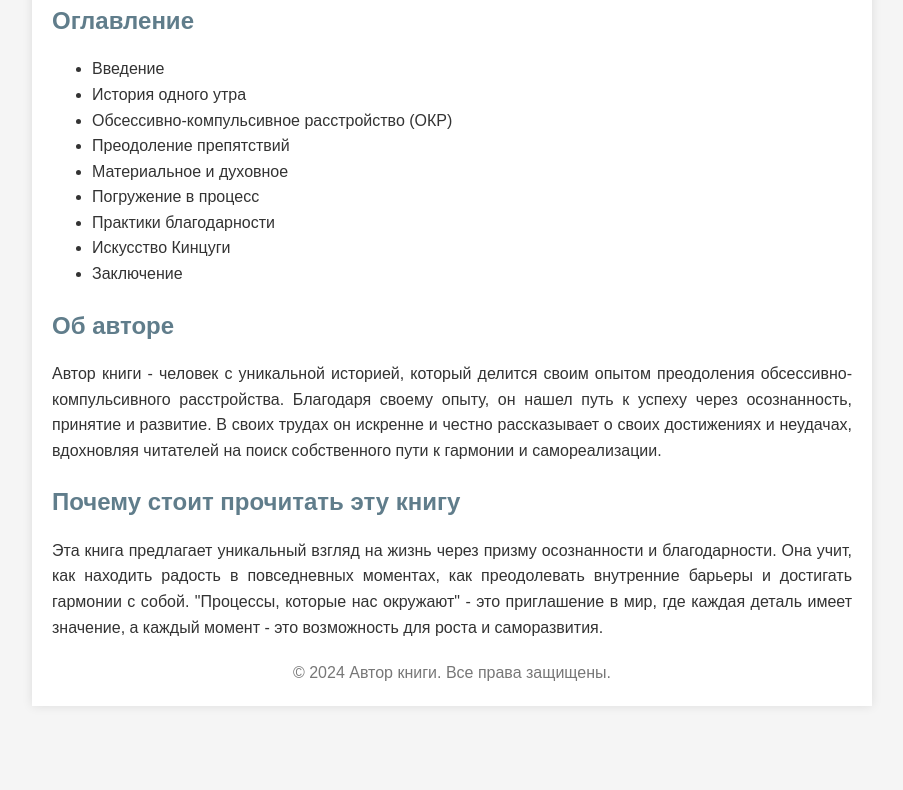
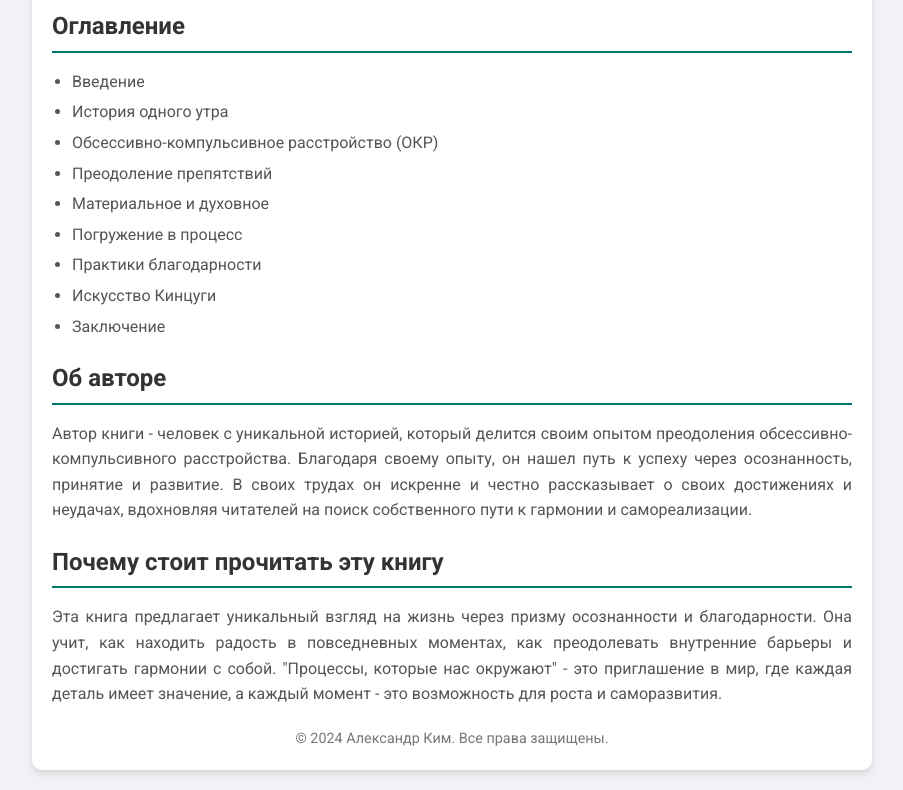
Before and after one commit to alex2kim4chee/book-presentation, a plain HTML site: page index.html in a window 1280 px wide. Shown: the part 380-1170 px from the top of the page, without its empty margins (188-1091 px from the left). Before the commit the page ends 1106 px from the top, so only its background shows below. Drawn offline with Linux system fonts and the light colour scheme.

Commit message:
Update index.html

```diff
--- a/index.html
+++ b/index.html
@@ -4,31 +4,44 @@
     <meta charset="UTF-8">
     <meta name="viewport" content="width=device-width, initial-scale=1.0">
     <title>Процессы, которые нас окружают - Презентация книги</title>
+    <link href="https://fonts.googleapis.com/css2?family=Roboto:wght@400;700&display=swap" rel="stylesheet">
     <style>
         body {
-            font-family: Arial, sans-serif;
+            font-family: 'Roboto', sans-serif;
             line-height: 1.6;
-            background-color: #f5f5f5;
+            background-color: #f0f2f5;
             color: #333;
             margin: 0;
-            padding: 20px;
+            padding: 0;
         }
         .container {
             max-width: 800px;
-            margin: 0 auto;
+            margin: 20px auto;
             background-color: #fff;
             padding: 20px;
-            box-shadow: 0 0 10px rgba(0, 0, 0, 0.1);
+            box-shadow: 0 4px 6px rgba(0, 0, 0, 0.1);
+            border-radius: 10px;
+            overflow: hidden;
         }
         h1 {
-            color: #009688;
+            color: #00796b;
+            text-align: center;
+            margin-bottom: 20px;
         }
         h2 {
-            color: #607d8b;
+            color: #00796b;
+            margin-bottom: 10px;
+            border-bottom: 2px solid #00796b;
+            padding-bottom: 5px;
         }
         .cover-image {
             width: 100%;
             height: auto;
+            border-radius: 10px;
+            transition: transform 0.3s ease;
+        }
+        .cover-image:hover {
+            transform: scale(1.05);
         }
         .section {
             margin-bottom: 20px;
@@ -36,14 +49,34 @@
         .section-title {
             font-size: 1.5em;
             margin-bottom: 10px;
+            color: #333;
         }
         .section-content {
             text-align: justify;
+            color: #555;
         }
         .footer {
             text-align: center;
             margin-top: 20px;
             color: #777;
+            font-size: 0.9em;
+        }
+        ul {
+            padding-left: 20px;
+        }
+        ul li {
+            margin-bottom: 5px;
+        }
+        @media (max-width: 600px) {
+            .container {
+                padding: 15px;
+            }
+            h1 {
+                font-size: 1.5em;
+            }
+            h2 {
+                font-size: 1.2em;
+            }
         }
     </style>
 </head>
@@ -96,7 +129,7 @@
         </div>
 
         <div class="footer">
-            &copy; 2024 Автор книги. Все права защищены.
+            &copy; 2024 Александр Ким. Все права защищены.
         </div>
     </div>
 </body>
```
